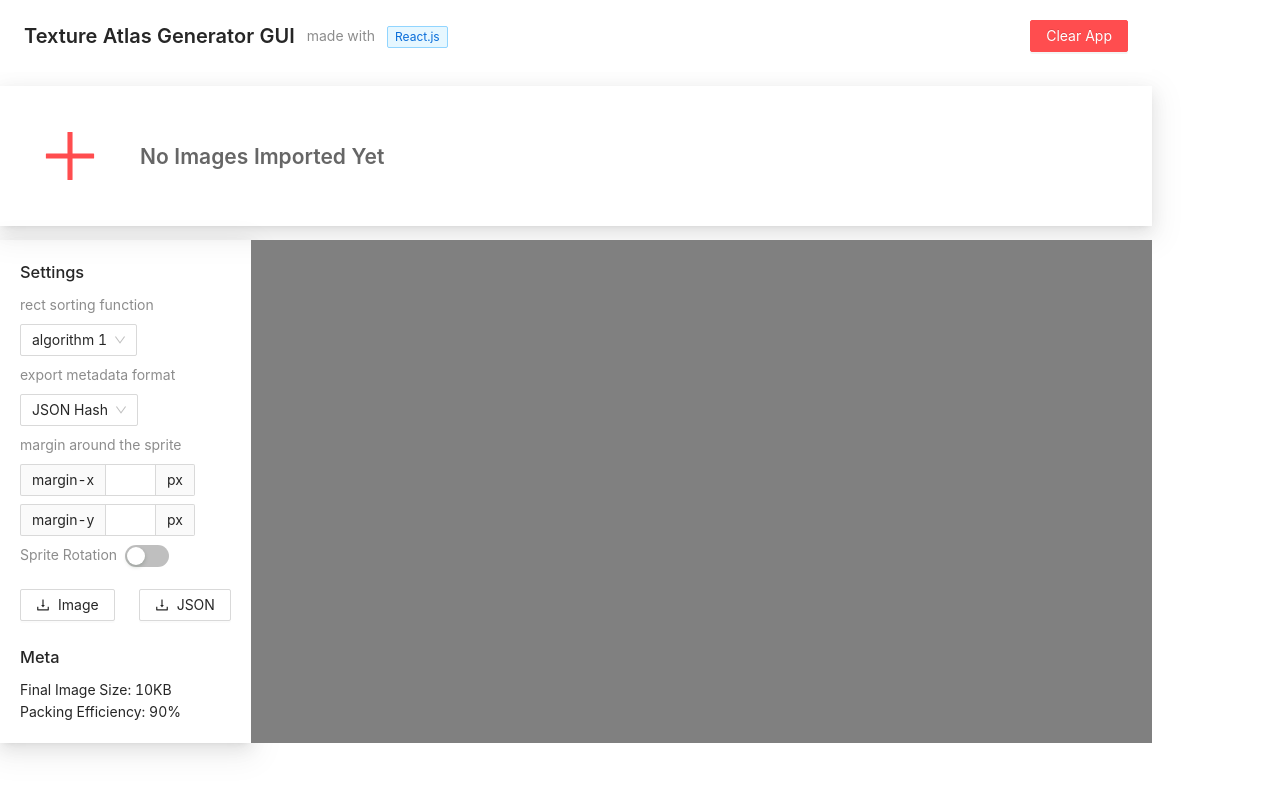
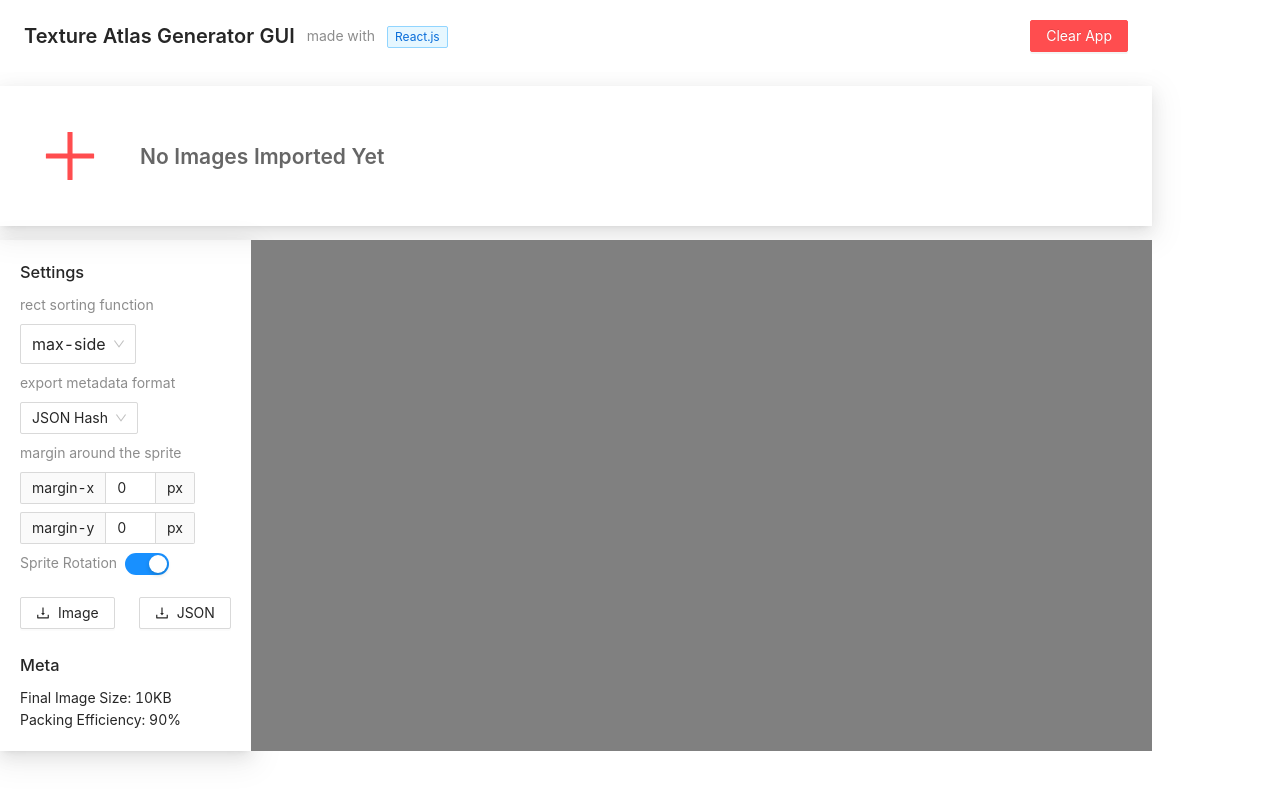
Before and after one commit to cosmicsplendor/texture-atlas-generator-gui, a React app: page / in a window 1280 px wide. Built offline with nearby package versions, Linux system fonts and the light colour scheme; the HTML template or start-up script is replaced by a standard one.

Commit message:
Implement and integrate custom useSettings hook

```diff
--- a/src/components/SidePanel/ControlPanel.js
+++ b/src/components/SidePanel/ControlPanel.js
@@ -1,19 +1,21 @@
+import { useContext, useCallback } from "react"
 import { Select, Input, Typography, Space, Button, Switch } from "antd"
-import { DownloadOutlined, UndoOutlined } from "@ant-design/icons"
+import { DownloadOutlined } from "@ant-design/icons"
+
+import { sortingFns, metaFormats } from "../../hooks/useSettings"
+import AppContext from "../../AppContext"
+import styles from "./style.css"
 
 const { Text } = Typography
-
-import styles from "./style.css"
-
 const { Option } = Select
 
-const algorithms = [
-    "algorithm1 (default)",
-    "algorithm2",
-    "algorithm3"
-]
-
 export default () => {
+    const { settings: {
+        sortingFn,
+        metaFormat,
+        margin,
+        rotationEnabled
+    }, updateSettings } = useContext(AppContext)
     return (
         <div>
             <h3>
@@ -23,31 +25,30 @@ export default () => {
                 <div>
                     <Space direction="vertical">
                         <Text type="secondary">rect sorting function</Text>
-                        <Select defaultValue="algorithm 1">
-                            {algorithms.map((a, i)=> <Option key={i} value={a}>{a}</Option>)}
+                        <Select value={sortingFn} onChange={value => updateSettings({ sortingFn: value })} size="large">
+                            {sortingFns.map((name, i) => <Option key={i} value={name}>{name}</Option>)}
                         </Select>
                     </Space>
                 </div>
                 <div>
                     <Space direction="vertical">
                         <Text type="secondary">export metadata format</Text>
-                        <Select defaultValue="JSON Hash">
-                            <Option value="array">JSON Array</Option>
-                            <Option value="hash">JSON Hash</Option>
+                        <Select value={metaFormat} onChange={value => updateSettings({ metaFormat: value })}>
+                            {metaFormats.map((name, i) => <Option key={i} value={name}>JSON {name}</Option>)}
                         </Select>
                     </Space>
                 </div>
                 <div>
                     <Space direction="vertical">
                         <Text type="secondary">margin around the sprite</Text>
-                        <Input className={styles.input} addonBefore="margin-x" addonAfter="px" rows={3}/>
-                        <Input className={styles.input} addonBefore="margin-y" addonAfter="px"/>
+                        <Input className={styles.input} addonBefore="margin-x" value={margin.x} addonAfter="px"/>
+                        <Input className={styles.input} addonBefore="margin-y" value={margin.y} addonAfter="px"/>
                     </Space>
                 </div>
                 <div>
                     <Space>
                         <Text type="secondary">Sprite Rotation</Text>
-                        <Switch />
+                        <Switch checked={rotationEnabled} onChange={checked => updateSettings({ rotationEnabled: checked })}/>
                     </Space>
                 </div>
                 <Space className={styles.axnBtn} size="large">
--- /dev/null
+++ b/src/hooks/useSettings.js
@@ -0,0 +1,54 @@
+import { useState, useReducer, useCallback } from "react"
+
+export const sortingFns = [
+    "max-side",
+    "perimeter",
+    "area",
+    "diagonal",
+    "max-width",
+    "max-height",
+]
+
+export const metaFormats = [
+    "Hash",
+    "Array"
+]
+
+const initialSettings = {
+    sortingFn: sortingFns[0],
+    metaFormat: metaFormats[0],
+    margin: {
+        x: 0,
+        y: 0
+    },
+    rotationEnabled: true
+}
+
+export default () => {
+    const [ sortingFn, setSortingFn ] = useState(initialSettings.sortingFn)
+    const [ metaFormat, setMetaFormat ] = useState(initialSettings.metaFormat)
+    const [ rotationEnabled, setRotationEnabled ] = useState(initialSettings.rotationEnabled)
+    const [ margin, updateMargin ] = useReducer((prevMargin, update) => {
+        return { ...prevMargin, ...update }
+    }, initialSettings.margin)
+
+    const updateSettings = useCallback(({ sortingFn, metaFormat, rotationEnabled, margin }) => {
+        if (!!sortingFn) {
+            return setSortingFn(sortingFn)
+        }
+        if (!!metaFormat) {
+            return setMetaFormat(metaFormat)
+        }
+        if (typeof rotationEnabled !== undefined && typeof rotationEnabled !== null) {
+            return setRotationEnabled(rotationEnabled)
+        }
+        if (!!margin) {
+            return updateMargin(margin)
+        }
+    }, [])
+
+    return [
+        { sortingFn, metaFormat, rotationEnabled, margin },
+        updateSettings
+    ]
+}
--- a/src/index.js
+++ b/src/index.js
@@ -3,12 +3,14 @@ import reactDOM from "react-dom"
 import App from "./components/App"
 import AppContext from "./AppContext"
 import useImport from "./hooks/useImports"
+import useSettings from "./hooks/useSettings"
 import "./style.css"
 
 const AppContainer = () => {
     const { imports, importAxns } = useImport()
+    const [ settings, updateSettings ] = useSettings()
     return (
-        <AppContext.Provider value={{ imports, importAxns }} >
+        <AppContext.Provider value={{ imports, importAxns, settings, updateSettings }} >
             <App />
         </AppContext.Provider>
     )
```
